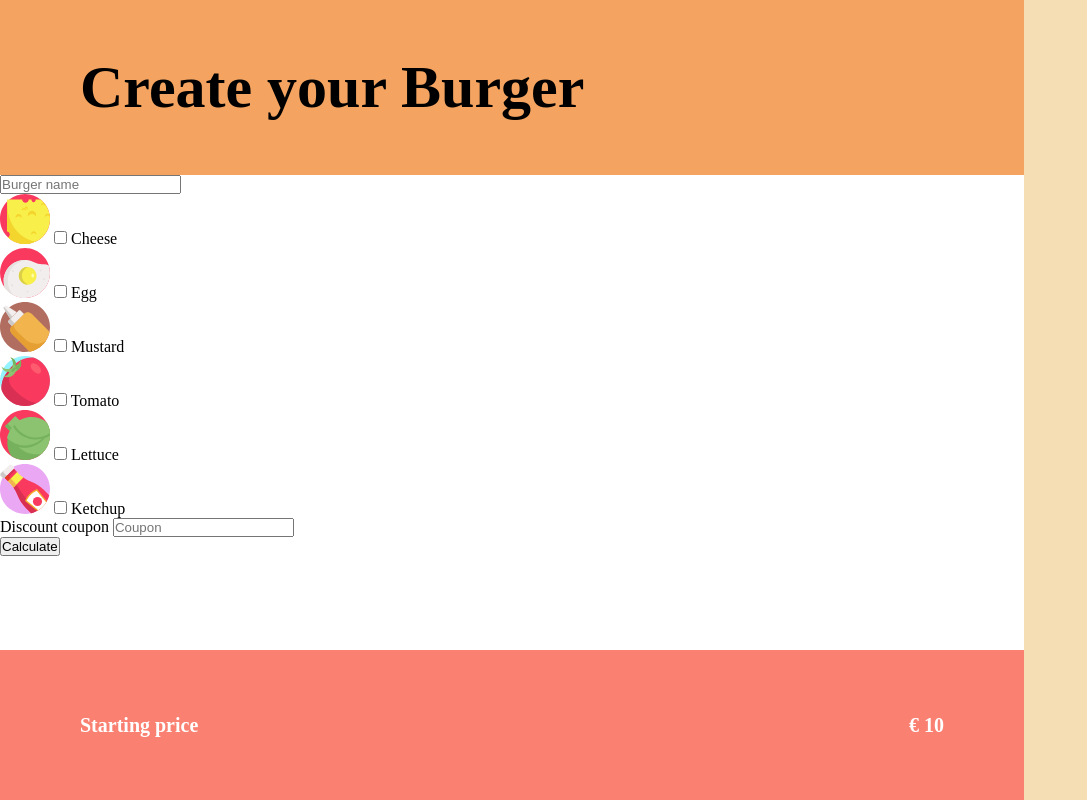
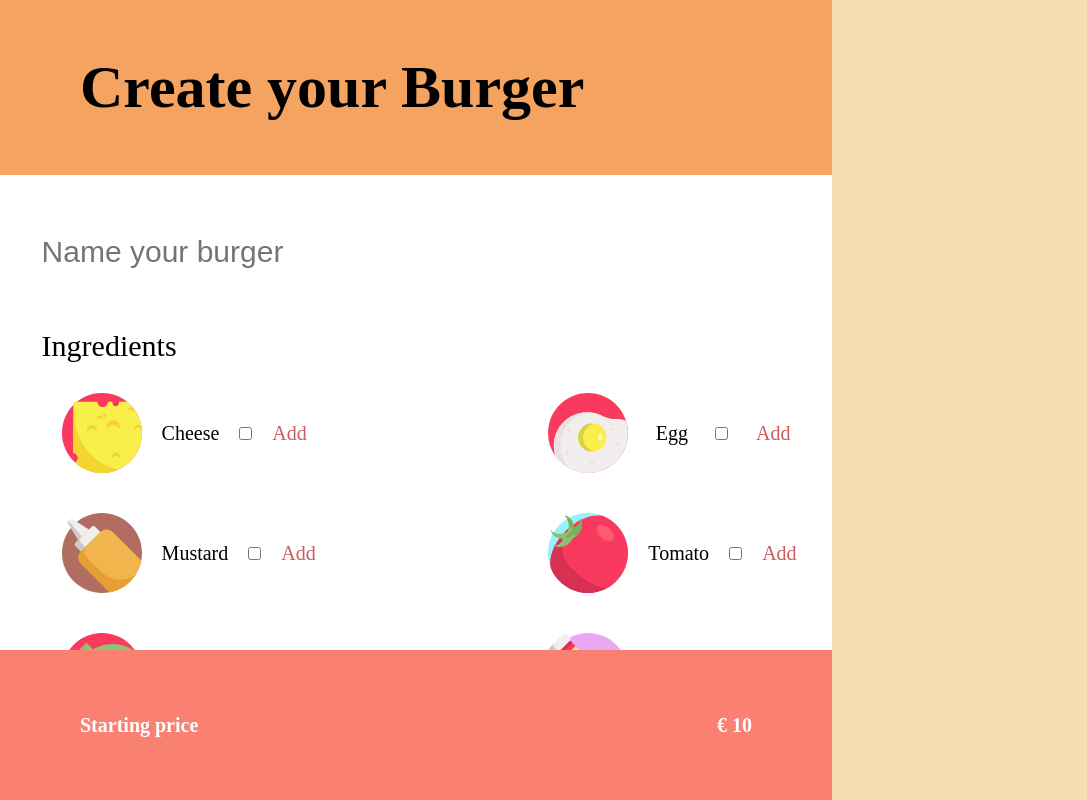
Before and after one commit to gitmichele/js-burger, a plain HTML site: page index.html in a window 1280 px wide. Shown: the whole page, without its empty margins (0-1087 px from the left). Drawn offline with Linux system fonts and the light colour scheme.

Commit message:
page styling

```diff
--- a/css/style.css
+++ b/css/style.css
@@ -4,20 +4,35 @@
     padding: 0;
     box-sizing: border-box;
 }
-
 body{
     background-color: wheat;
 }
+.container{
+    width: 65%;
+}
 
+/* text */
+ul{
+    list-style: none;
+}
 a{
     color: #fff;
 }
-
-.container{
-    width: 80%;
+h2{
+    font-size: 30px;
+    font-weight: 400;
+    margin: 30px 0;
 }
 
-/* DEBUG */
+/* placeholder scompare sul focus */
+#burgerName:focus::placeholder,
+#couponInput:focus::placeholder{
+    color: transparent;
+}
+
+
+
+/* HEADER */
 header{
     height: 175px;
     background-color: sandybrown;
@@ -26,20 +41,95 @@ header{
     font-size: 30px;
 }
 
+/* MAIN */
 main{
     background-color: #fff;
     height: calc(100vh - 325px);
     overflow: auto;
 }
 
-#ingredients li{
-    cursor: pointer;
-    width: max-content;
+.mainContainer{
+    width: 90%;
+    margin: auto;
 }
 
+/* NAME */
+#name{
+    margin: 60px 0;
+}
+#name input{
+    font-size: 30px;
+    border: none;
+}
+#name input:focus{
+    outline: none;
+}
+
+
+/* INGREDIENTS */
+#ingredients ul{
+    display: flex;
+    flex-wrap: wrap;
+    justify-content: space-between;
+}
+#ingredients li{
+    font-size: 20px;
+    cursor: pointer;
+    width: 35%;
+    margin-bottom: 40px;
+    display: flex;
+    align-items: center;
+    justify-content: space-between;
+}
+#ingredients img,
+#ingredients input{
+    margin: 0 20px;
+}
+#ingredients span{
+    color: indianred;
+}
 #ingredients img{
-    width: 50px;
+    width: 80px;
 }
+
+/* COUPON */
+#coupon{
+    display: flex;
+    align-items: center;
+}
+#coupon label{
+    width: 20%;
+    font-size: 20px;
+}
+#coupon input{
+    border: none;
+    font-size: 20px;
+    background-color: wheat;
+    padding: 10px;
+    border-radius: 5px;
+    width: 80%;
+}
+#coupon input:focus{
+    outline: none;
+}
+
+/* CALCULATE */
+#calculate{
+    text-align: center;
+}
+#calculate button{
+    color: #000;
+    font-size: 20px;
+    background-color: sandybrown;
+    border-radius: 10px;
+    box-shadow: 0;
+    padding: 20px;
+    margin: 50px 0;
+}
+#calculate button:focus{
+    outline: none;
+}
+
 
 footer{
     height: 150px;
--- a/index.html
+++ b/index.html
@@ -20,50 +20,58 @@
 
         <!-- MAIN -->
         <main>
+           <div class="mainContainer">
                 <!-- NAME SECTION -->
                 <section id="name">
                     <!-- input for name burger -->
-                <input id="burgerName" name="burgerName" type="text" placeholder="Burger name">
+                    <input id="burgerName" name="burgerName" type="text" placeholder="Name your burger">
                 </section>
 
                 <!-- INGREDIENTS SECION -->
                 <section id="ingredients">
+                    <h2>Ingredients</h2>
                     <!-- list for ingredients -->
                     <ul>
                         <li>
                             <img src="img/cheese.svg" alt="">
+                            Cheese
                             <input class="whichIngr" type="checkbox" name="cheese" data-cost="2">
-                        Cheese
+                            <span>Add</span>
                         </li>
 
                         <li>
                             <img src="img/fried-egg.svg" alt="">
+                            Egg
                             <input class="whichIngr" type="checkbox" name="egg" data-cost="3">
-                        Egg
+                            <span>Add</span>
                         </li>
 
                         <li>
                             <img src="img/mustard.svg" alt="">
+                            Mustard
                             <input class="whichIngr" type="checkbox" name="mustard" data-cost="1">
-                        Mustard
+                            <span>Add</span>
                         </li>
 
                         <li>
                             <img src="img/tomato.svg" alt="">
+                            Tomato
                             <input class="whichIngr" type="checkbox" name="tomato" data-cost="2">
-                        Tomato
+                            <span>Add</span>
                         </li>
 
                         <li>
                             <img src="img/lettuce.svg" alt="">
+                            Lettuce
                             <input class="whichIngr" type="checkbox" name="lettuce" data-cost="1">
-                        Lettuce
+                            <span>Add</span>
                         </li>
 
                         <li>
                             <img src="img/ketchup.svg" alt="">
+                            Ketchup
                             <input class="whichIngr" type="checkbox" name="ketchup" data-cost="1">
-                        Ketchup
+                            <span>Add</span>
                         </li>
                     </ul>
                 </section>
@@ -81,6 +89,7 @@
                     <!-- calculate button -->
                     <button id="calcBtn">Calculate</button>
                 </section>
+           </div>
         </main>
 
         <!-- FOOTER -->
```
Lines whose indentation alone changed are shown as unchanged.
